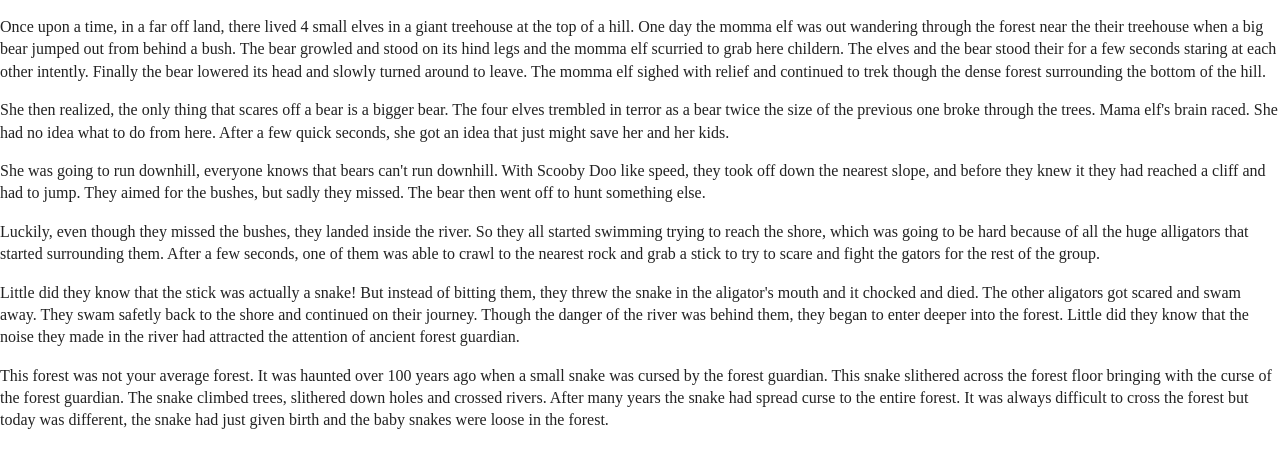
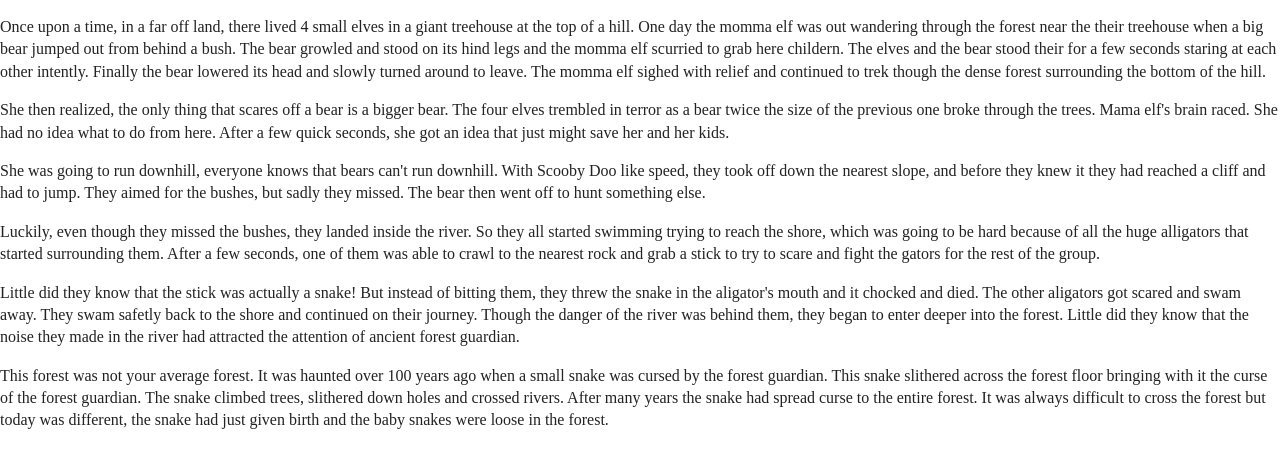
Before and after one commit to maysgar/corpse, a plain HTML site: page index.html in a window 1280 px wide. Drawn offline with nearby package versions, Linux system fonts and the light colour scheme.

Commit message:
beau paragraph typos

```diff
--- a/index.html
+++ b/index.html
@@ -54,7 +54,7 @@ Finally the bear lowered its head and slowly turned around to leave. The momma e
 
 <p>
   This forest was not your average forest. It was haunted over 100 years ago when a small snake was cursed by the forest guardian. This snake slithered
-  across the forest floor bringing with the curse of the forest guardian. The snake climbed trees, slithered down holes and crossed rivers. After many years the snake had spread
+  across the forest floor bringing with it the curse of the forest guardian. The snake climbed trees, slithered down holes and crossed rivers. After many years the snake had spread
   curse to the entire forest. It was always difficult to cross the forest but today was different, the snake had just given birth and the baby snakes were loose in the forest.
 </p>
 
```
